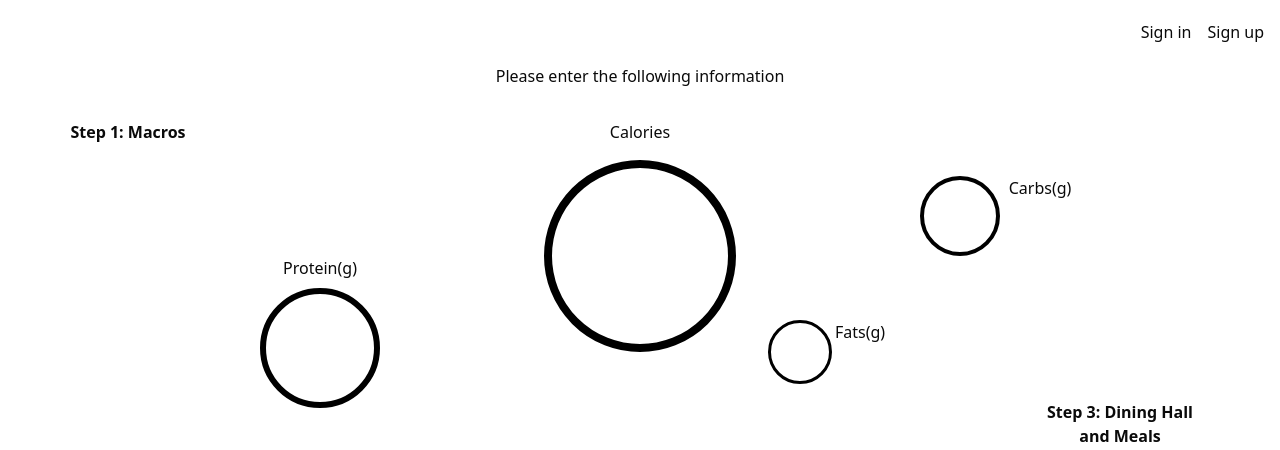
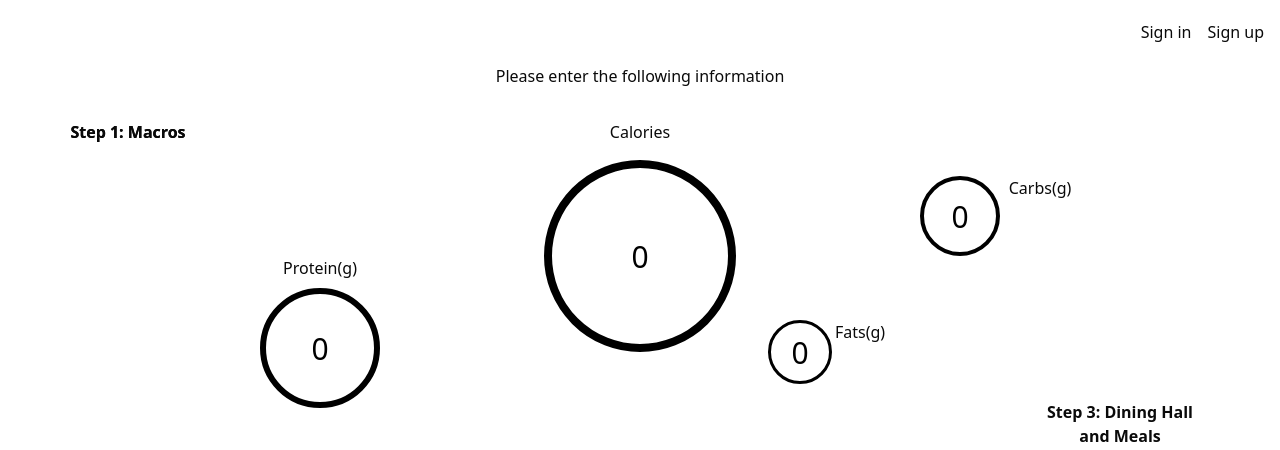
Before and after one commit to Paradox560/bitcamp-2025, a Next.js app: page /enter-info in a window 1280 px wide. Shown: the top 450 px of the page. Built offline with nearby package versions, Linux system fonts and the light colour scheme; no server answers.

Commit message:
changed inputs to numbers

```diff
--- a/src/app/enter-info/page.tsx
+++ b/src/app/enter-info/page.tsx
@@ -29,10 +29,22 @@ const meals = ["Yahentamitsi", "251", "South"]
 
 export default function EnterInformation() {
 
-    const [inputValueOne, setInputValueOne] = useState("");
-    const [inputValueTwo, setInputValueTwo] = useState("");
-    const [inputValueThree, setInputValueThree] = useState("");
-    const [inputValueFour, setInputValueFour] = useState("");
+    // const [inputValueCalories, setinputValueCalories] = useState("");
+    // const [inputValueCalories, setinputValueCalories] = useState<number>(0); // Set initial value as 0
+    const [inputValueCalories, setinputValueCalories] = useState<number | string>(0); // Allow number or string (for empty input)
+    const maxValue = 9999; // Define the max value for the input
+
+
+    // const [inputValueProtein, setinputValueProtein] = useState("");
+    const [inputValueProtein, setinputValueProtein] = useState<number | string>(0); // Allow number or string (for empty input)
+
+
+    // const [inputValueCarbs, setinputValueCarbs] = useState("");
+    const [inputValueCarbs, setinputValueCarbs] = useState<number | string>(0); // Allow number or string (for empty input)
+
+    // const [inputValueFat, setinputValueFat] = useState("");
+    const [inputValueFat, setinputValueFat] = useState<number | string>(0); // Allow number or string (for empty input)
+
 
 
     const [clickedOne, setClickedOne] = useState(Array(8).fill(false));
@@ -62,20 +74,119 @@ export default function EnterInformation() {
             };
 
   // Handle input change
-  const handleInputChangeOne = (e: React.ChangeEvent<HTMLInputElement>) => {
-    setInputValueOne(e.target.value);
+//   const handleInputChangeCalories = (e: React.ChangeEvent<HTMLInputElement>) => {
+//     setinputValueCalories(e.target.value);
+//   };
+
+const handleInputChangeCalories = (e: React.ChangeEvent<HTMLInputElement>) => {
+    // Parse the value as a number to ensure it's treated as a number
+    // const value = e.target.value ? parseInt(e.target.value, 10) : 0;
+    // setinputValueCalories(value);
+
+
+    const value = e.target.value;
+    // If the input value is empty, allow it to be cleared
+    if (value === "") {
+      setinputValueCalories("");
+    } else {
+      // Otherwise, parse the value as a number
+      const parsedValue = parseInt(value, 10);
+      if (!isNaN(parsedValue)) {
+        if (parsedValue <= maxValue) {
+            setinputValueCalories(parsedValue);
+          } else {
+            // Optionally handle the case where the value exceeds max
+            setinputValueCalories(maxValue);
+          }
+      }
+    }
   };
 
-  const handleInputChangeTwo = (e: React.ChangeEvent<HTMLInputElement>) => {
-    setInputValueTwo(e.target.value);
+//   const handleInputChangeProtein = (e: React.ChangeEvent<HTMLInputElement>) => {
+//     setinputValueProtein(e.target.value);
+//   };
+
+
+
+const handleInputChangeProtein = (e: React.ChangeEvent<HTMLInputElement>) => {
+    // Parse the value as a number to ensure it's treated as a number
+    // const value = e.target.value ? parseInt(e.target.value, 10) : 0;
+    // setinputValueCalories(value);
+
+
+    const value = e.target.value;
+    // If the input value is empty, allow it to be cleared
+    if (value === "") {
+      setinputValueProtein("");
+    } else {
+      // Otherwise, parse the value as a number
+      const parsedValue = parseInt(value, 10);
+      if (!isNaN(parsedValue)) {
+        if (parsedValue <= maxValue) {
+            setinputValueProtein(parsedValue);
+          } else {
+            // Optionally handle the case where the value exceeds max
+            setinputValueProtein(maxValue);
+          }
+      }
+    }
   };
 
-  const handleInputChangeThree = (e: React.ChangeEvent<HTMLInputElement>) => {
-    setInputValueThree(e.target.value);
+  const handleInputChangeCarbs = (e: React.ChangeEvent<HTMLInputElement>) => {
+    // Parse the value as a number to ensure it's treated as a number
+    // const value = e.target.value ? parseInt(e.target.value, 10) : 0;
+    // setinputValueCalories(value);
+
+
+    const value = e.target.value;
+    // If the input value is empty, allow it to be cleared
+    if (value === "") {
+      setinputValueCarbs("");
+    } else {
+      // Otherwise, parse the value as a number
+      const parsedValue = parseInt(value, 10);
+      if (!isNaN(parsedValue)) {
+        if (parsedValue <= maxValue) {
+            setinputValueCarbs(parsedValue);
+          } else {
+            // Optionally handle the case where the value exceeds max
+            setinputValueCarbs(maxValue);
+          }
+      }
+    }
   };
 
-  const handleInputChangeFour = (e: React.ChangeEvent<HTMLInputElement>) => {
-    setInputValueFour(e.target.value);
+
+//   const handleInputChangeCarbs = (e: React.ChangeEvent<HTMLInputElement>) => {
+//     setinputValueCarbs(e.target.value);
+//   };
+
+//   const handleInputChangeFat = (e: React.ChangeEvent<HTMLInputElement>) => {
+//     setinputValueFat(e.target.value);
+//   };
+
+const handleInputChangeFat = (e: React.ChangeEvent<HTMLInputElement>) => {
+    // Parse the value as a number to ensure it's treated as a number
+    // const value = e.target.value ? parseInt(e.target.value, 10) : 0;
+    // setinputValueCalories(value);
+
+
+    const value = e.target.value;
+    // If the input value is empty, allow it to be cleared
+    if (value === "") {
+      setinputValueFat("");
+    } else {
+      // Otherwise, parse the value as a number
+      const parsedValue = parseInt(value, 10);
+      if (!isNaN(parsedValue)) {
+        if (parsedValue <= maxValue) {
+            setinputValueFat(parsedValue);
+          } else {
+            // Optionally handle the case where the value exceeds max
+            setinputValueFat(maxValue);
+          }
+      }
+    }
   };
 
 
@@ -95,6 +206,10 @@ export default function EnterInformation() {
     setClickedHall(updatedClickedHall);
   };
 
+  const isNumber = (value: number | string): value is number => {
+    return typeof value === "number";
+  };
+
     return (
     <div>
       <div className="absolute top-[8vh] left-1/2 transform -translate-x-1/2 items-center justify-center text-center">
@@ -109,34 +224,80 @@ export default function EnterInformation() {
         <h1>Step 1: Macros</h1>
       </div>
       {/* Circle with fixed background color and dynamic border color */}
-      <div
+      {/* <div
         className={`absolute top-[20vh] left-1/2 transform -translate-x-1/2 w-48 h-48 rounded-full flex items-center justify-center border-8 z-10 ${
-          inputValueOne.trim() ? "border-blue-500" : "border-black"
+          inputValueCalories.trim() ? "border-blue-500" : "border-black"
         }`}
       >
         <input
           type="text"
-          value={inputValueOne}
-          onChange={handleInputChangeOne}
+          value={inputValueCalories}
+          onChange={handleInputChangeCalories}
           className="text-center w-48 bg-transparent text-black outline-none text-3xl"
         />
+      </div> */}
+
+      <div className="absolute top-[15vh] left-[10vw] transform -translate-x-1/2 items-center justify-center text-center font-bold">
+        <h1>Step 1: Macros</h1>
       </div>
+
+      {/* Circle with number input inside */}
+      <div
+        className={`absolute top-[20vh] left-1/2 transform -translate-x-1/2 w-48 h-48 rounded-full flex items-center justify-center border-8 z-10 ${
+           isNumber(inputValueCalories) && inputValueCalories > 0  ? "border-blue-500" : "border-black"
+        }`}
+      >
+        <input
+          type="number"
+          value={inputValueCalories}
+          onChange={handleInputChangeCalories}
+          max={maxValue} // Maximum value
+          step = "1"
+          className="w-24 h-24 bg-transparent text-black text-3xl text-center outline-none"
+        />
+      </div>
+
+      {/* Global CSS to remove spinner/scrollbar for number input */}
+      <style>{`
+        input[type="number"]::-webkit-outer-spin-button,
+        input[type="number"]::-webkit-inner-spin-button {
+          -webkit-appearance: none;
+          margin: 0;
+        }
+
+        input[type="number"] {
+          -moz-appearance: textfield;
+        }
+      `}</style>
 
       <div className="absolute top-[32vh] left-1/4 transform -translate-x-1/2 items-center justify-center text-center">
         <h1>Protein(g)</h1>
       </div>
       <div
         className={`absolute top-[36vh] left-1/4 transform -translate-x-1/2 w-30 h-30 rounded-full flex items-center justify-center border-6 z-10 ${
-          inputValueTwo.trim() ? "border-blue-500" : "border-black"
+            isNumber(inputValueProtein) && inputValueProtein > 0  ? "border-blue-500" : "border-black"
         }`}
       >
         <input
-          type="text"
-          value={inputValueTwo}
-          onChange={handleInputChangeTwo}
-          className="text-center w-48 bg-transparent text-black outline-none text-3xl"
+          type="number"
+          value={inputValueProtein}
+          onChange={handleInputChangeProtein}
+          className="w-24 h-24 bg-transparent text-black text-3xl text-center outline-none"
         />
       </div>
+
+      {/* Global CSS to remove spinner/scrollbar for number input */}
+      <style>{`
+        input[type="number"]::-webkit-outer-spin-button,
+        input[type="number"]::-webkit-inner-spin-button {
+          -webkit-appearance: none;
+          margin: 0;
+        }
+
+        input[type="number"] {
+          -moz-appearance: textfield;
+        }
+      `}</style>
 
 
       <div className="absolute top-[22vh] left-13/16 transform -translate-x-1/2 items-center justify-center text-center">
@@ -144,32 +305,58 @@ export default function EnterInformation() {
       </div>
       <div
         className={`absolute top-[22vh] left-3/4 transform -translate-x-1/2 w-20 h-20 rounded-full flex items-center justify-center border-4 ${
-          inputValueThree.trim() ? "border-blue-500" : "border-black"
+            isNumber(inputValueCarbs) && inputValueCarbs > 0 ? "border-blue-500" : "border-black"
         }`}
       >
         <input
-          type="text"
-          value={inputValueThree}
-          onChange={handleInputChangeThree}
-          className="text-center w-48 bg-transparent text-black outline-none text-2xl"
+          type="number"
+          value={inputValueCarbs}
+          onChange={handleInputChangeCarbs}
+          className="w-24 h-24 bg-transparent text-black text-3xl text-center outline-none"
         />
       </div>
+
+      {/* Global CSS to remove spinner/scrollbar for number input */}
+      <style>{`
+        input[type="number"]::-webkit-outer-spin-button,
+        input[type="number"]::-webkit-inner-spin-button {
+          -webkit-appearance: none;
+          margin: 0;
+        }
+
+        input[type="number"] {
+          -moz-appearance: textfield;
+        }
+      `}</style>
 
       <div className="absolute top-[40vh] left-43/64 transform -translate-x-1/2 items-center justify-center text-center">
         <h1>Fats(g)</h1>
       </div>
       <div
         className={`absolute top-[40vh] left-20/32 transform -translate-x-1/2 w-16 h-16 rounded-full flex items-center justify-center border-3 ${
-          inputValueFour.trim() ? "border-blue-500" : "border-black"
+            isNumber(inputValueCarbs) && inputValueCarbs > 0 ? "border-blue-500" : "border-black"
         }`}
       >
         <input
-          type="text"
-          value={inputValueFour}
-          onChange={handleInputChangeFour}
-          className="text-center w-48 bg-transparent text-black outline-none text-2xl"
+          type="number"
+          value={inputValueFat}
+          onChange={handleInputChangeFat}
+          className="w-24 h-24 bg-transparent text-black text-3xl text-center outline-none"
         />
       </div>
+
+      {/* Global CSS to remove spinner/scrollbar for number input */}
+      <style>{`
+        input[type="number"]::-webkit-outer-spin-button,
+        input[type="number"]::-webkit-inner-spin-button {
+          -webkit-appearance: none;
+          margin: 0;
+        }
+
+        input[type="number"] {
+          -moz-appearance: textfield;
+        }
+      `}</style>
 
 
     <div className="absolute top-[70vh] left-[10vw] transform -translate-x-1/2 items-center justify-center text-center font-bold">
```
